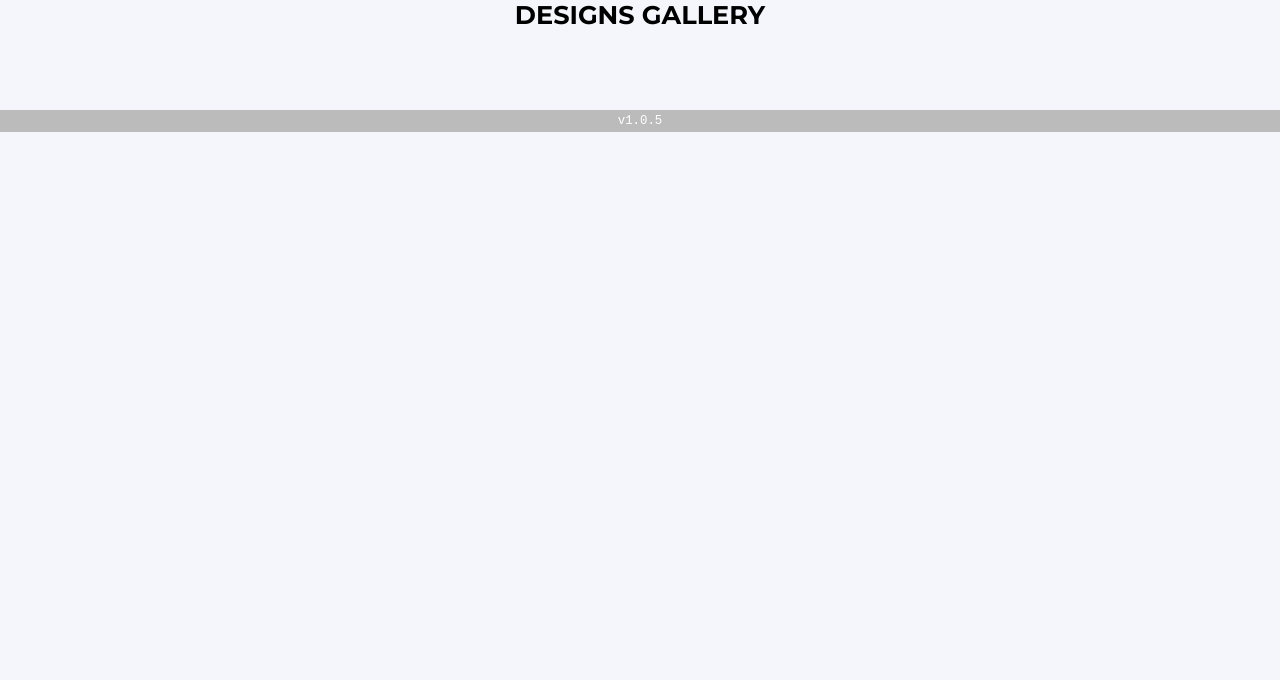
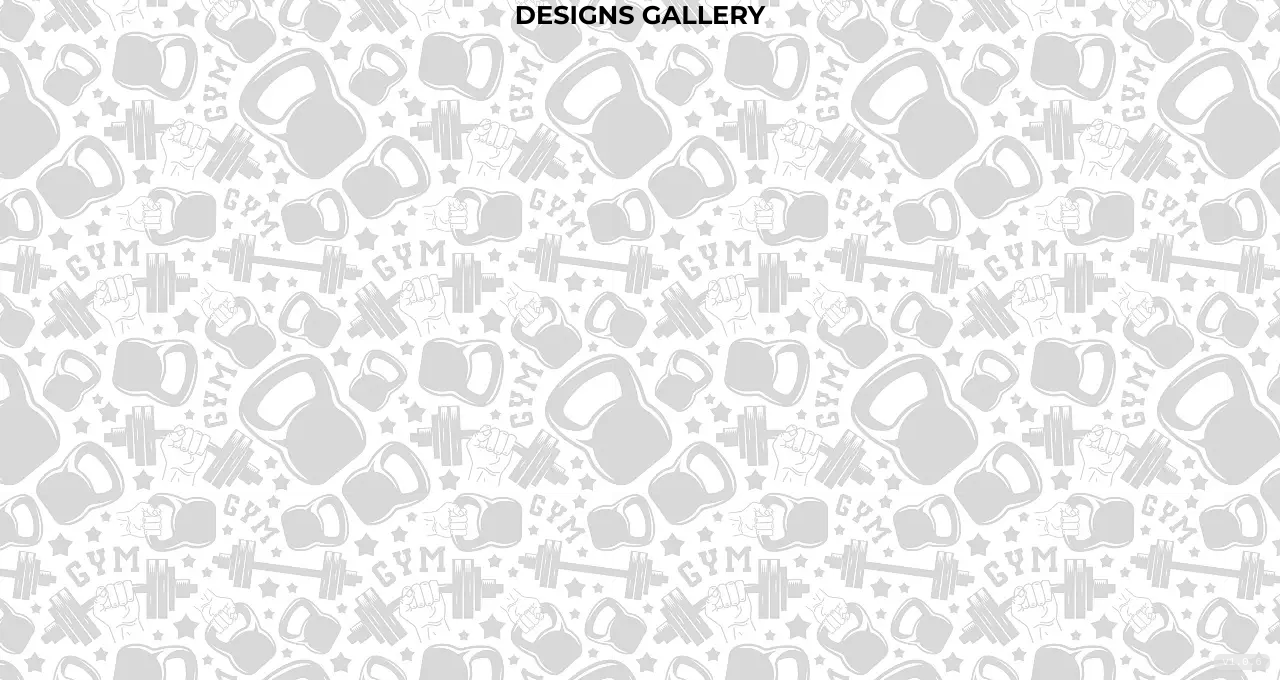
Before and after one commit to DanielWiedemann/atlasprodesigns, a website: page index.html in a window 1280 px wide. Shown: the part 120-800 px from the top of the page. Drawn offline with Linux system fonts and the light colour scheme.

Commit message:
Update site

```diff
--- a/index.html
+++ b/index.html
@@ -10,7 +10,8 @@
   <style>
     body {
       font-family: 'Montserrat', sans-serif;
-      background: #f4f6fb;
+      background: #f4f6fb url('background.webp') repeat;
+      background-size: auto;
       margin: 0;
       padding: 0;
     }
@@ -282,7 +283,7 @@
       </div>
     </div>
   </div>
-  <div style="width:100%;background:#bbb;color:#fff;text-align:center;padding:4px 0;font-size:0.95em;font-family:monospace;position:relative;bottom:0;">v1.0.5</div>
+  <div id="version-badge" style="position:fixed;bottom:10px;right:10px;z-index:999;background:#e0e0e0;color:#fff;padding:2px 8px;border-radius:6px;font-size:0.85em;font-family:monospace;box-shadow:0 1px 4px rgba(0,0,0,0.04);opacity:0.7;">v1.0.6</div>
   <script>
     async function fetchImages() {
       const res = await fetch('designs/designs.json');
```
Also changed, not shown: background.webp (added).
